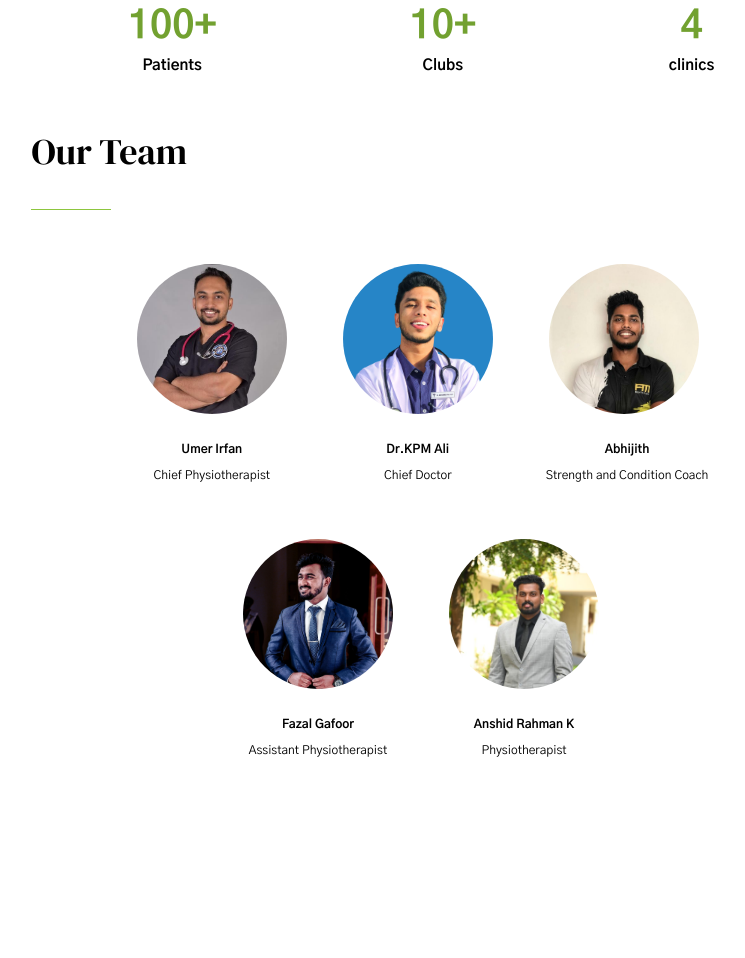
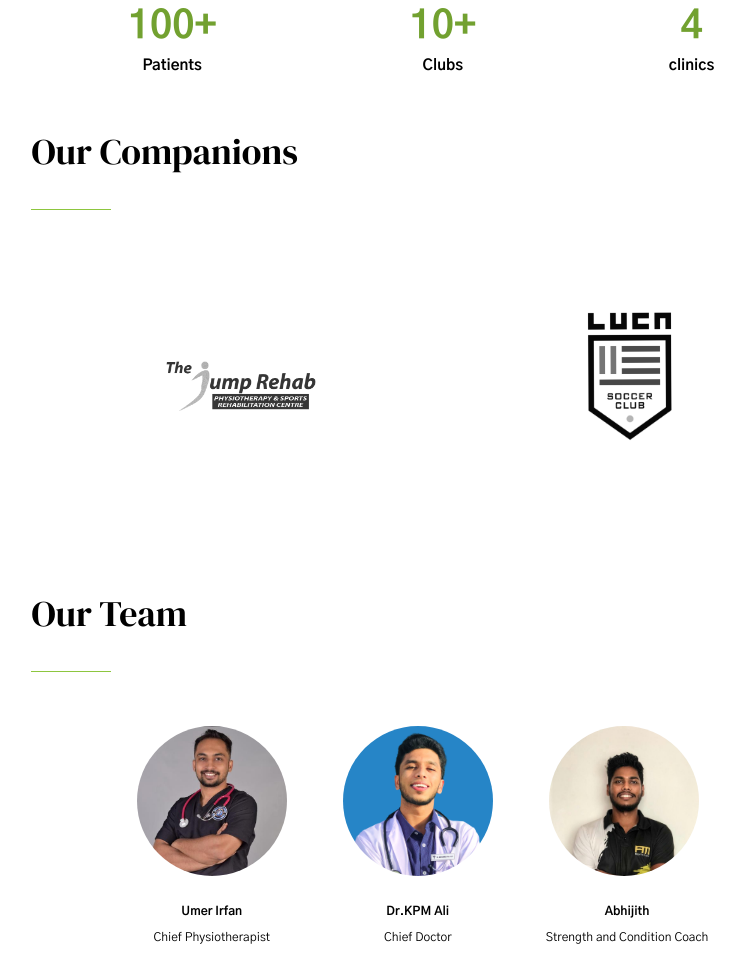
Before and after one commit to Ajnash-ibn-umer/upinternational.in, a plain HTML site: page index.html in a window 1280 px wide. Shown: the part 1472-2430 px from the top of the page, without its empty margins (59-804 px from the left). Drawn offline with Linux system fonts and the light colour scheme.

Commit message:
ourcompaninan section added

```diff
--- a/css/main.css
+++ b/css/main.css
@@ -2999,3 +2999,18 @@ margin-top: 50px;
 @media only screen and (max-width: 990px){
   .our-team{ margin-bottom: 30px; }
 }
+
+
+/* logo list */
+.logo-container{
+  display: flex;
+  flex-direction: row;
+  align-items: center;
+  justify-content: space-around;
+  padding-bottom: 30px;
+}
+
+.logo-container img{
+  filter: grayscale(100%);
+  height: max-content
+}
--- a/index.html
+++ b/index.html
@@ -242,7 +242,7 @@
             <div id="tab-about" class="tab-content__item">
               <div class="row tab-content__item-header">
                 <div class="column">
-                  <h1>Hello. We are United Physios.</h1>
+                  <h1>Hello. We are United Physios International.</h1>
                 </div>
               </div>
 
@@ -280,6 +280,26 @@
                       </div>
                     </div>
                   </div>
+                  <!-- client  start -->
+
+                  <section class="main-container">
+
+                    <h1>
+                      Our Companions
+                    </h1>
+                    <div class="logo-container overflow-hidden">
+
+                        <div class="col-6 col-md-3 align-self-center text-center">
+                         <img  width="180px" src="./images/logos/JUMB.png" alt="">
+                        </div>
+                        <div class="col-6 col-md-3 align-self-center text-center">
+                          <img  width="120px" src="./images/logos/LUCA.png" alt="">
+                         </div>
+
+                    </div>
+                  </section>
+                  <!-- clients end -->
+
                   <div class="main-container">
                     <h1>Our Team</h1>
 
@@ -302,7 +322,7 @@
                            <div class="team-member">
                             <img src="./images/team/team5.jpeg">
                             <h4>Fazal Gafoor</h4>
-                            <p>Assistant Physiotherapist</p>
+                            <p> Online session department head</p>
                         </div>
                         <div class="team-member">
                             <img src="./images/team/Team3.jpeg">
--- a/js/main.js
+++ b/js/main.js
@@ -9,7 +9,7 @@
 
     const cfg = {
                 scrollDuration : 800, // smoothscroll duration
-                mailChimpURL   : 'https://facebook.us8.list-manage.com/subscribe/post?u=cdb7b577e41181934ed6a6a44&amp;id=e6957d85dc' // mailchimp url
+                mailChimpURL   : 'https://script.google.com/macros/s/AKfycbyD5DKO_xTsjiyRRySOzQVGpdTxOuYfrLtCCSuJ_2mETsU5jfRiH0dKzgFP5St1daOGHg/exec' // mailchimp url
                 };
     const $WIN = $(window);
 
@@ -195,8 +195,54 @@
 
    /* ajaxchimp
     * ------------------------------------------------------ */
+//    const ssAjaxChimp = function() {
 
+//     $('#mc-form').ajaxChimp({
+//         language: 'es',
+//         url: cfg.mailChimpURL
+//     });
 
+//     // Mailchimp translation
+//     //
+//     //  Defaults:
+//     //	 'submit': 'Submitting...',
+//     //  0: 'We have sent you a confirmation email',
+//     //  1: 'Please enter a value',
+//     //  2: 'An email address must contain a single @',
+//     //  3: 'The domain portion of the email address is invalid (the portion after the @: )',
+//     //  4: 'The username portion of the email address is invalid (the portion before the @: )',
+//     //  5: 'This email address looks fake or invalid. Please enter a real email address'
+
+//     $.ajaxChimp.translations.es = {
+//         'submit': 'Submitting...',
+//         0: '<i class="fas fa-check"></i> Form submitted successfully',
+//         1: '<i class="fas fa-exclamation-triangle"></i> You must enter a valid e-mail address.',
+//         2: '<i class="fas fa-exclamation-triangle"></i> E-mail address is not valid.',
+//         3: '<i class="fas fa-exclamation-triangle"></i> E-mail address is not valid.',
+//         4: '<i class="fas fa-exclamation-triangle"></i> E-mail address is not valid.',
+//         5: '<i class="fas fa-exclamation-triangle"></i> E-mail address is not valid.'
+//     }
+// };
+
+$('#mc-form').submit(function(event) {
+    event.preventDefault(); // Prevent the form from submitting via the browser
+    var form = $(this);
+    $.ajax({
+      type: form.attr('method'),
+      url: form.attr('action'),
+      data: form.serialize()
+    }).done(function(data) {
+        const modal = document.querySelector(".modal");
+        function toggleModal() {
+            modal.classList.toggle("show-modal");
+        }
+      console.log({data});
+      toggleModal()
+    }).fail(function(data) {
+      console.log({fail});
+
+    })
+  });
 
    /* initialize
     * ------------------------------------------------------ */
```
Also changed, not shown: images/logos/JUMB.png (added), images/logos/LUCA.png (added), images/team/LUCA.png (added).
